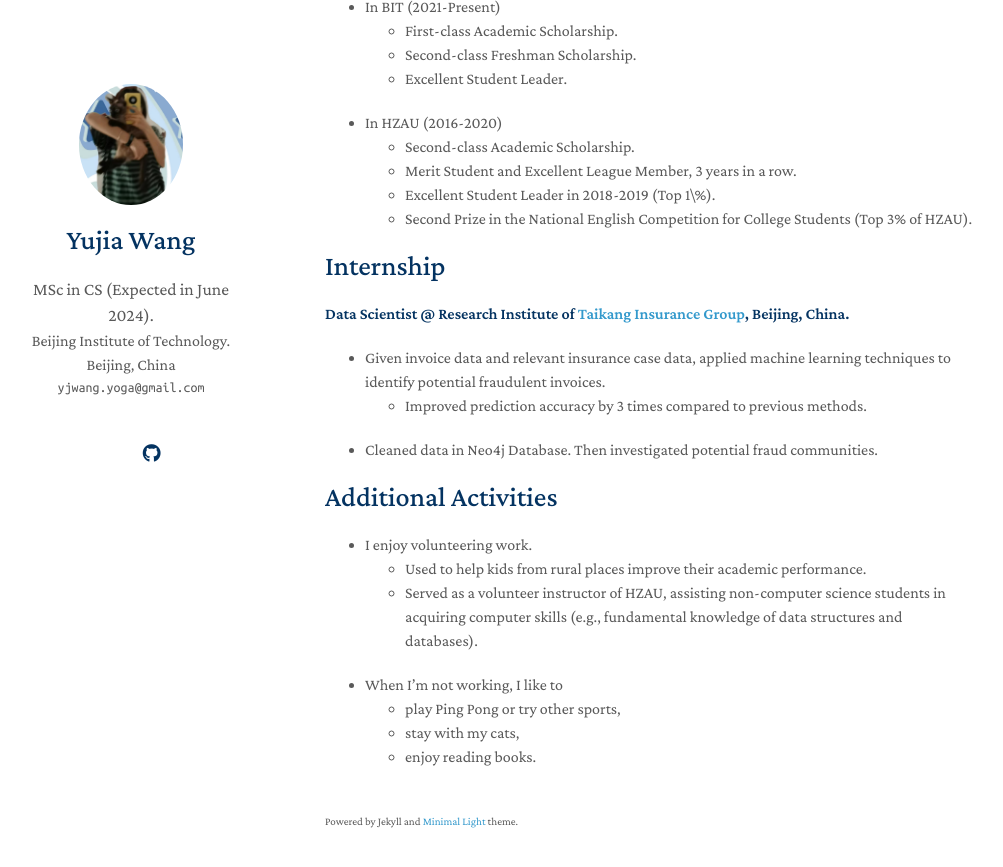
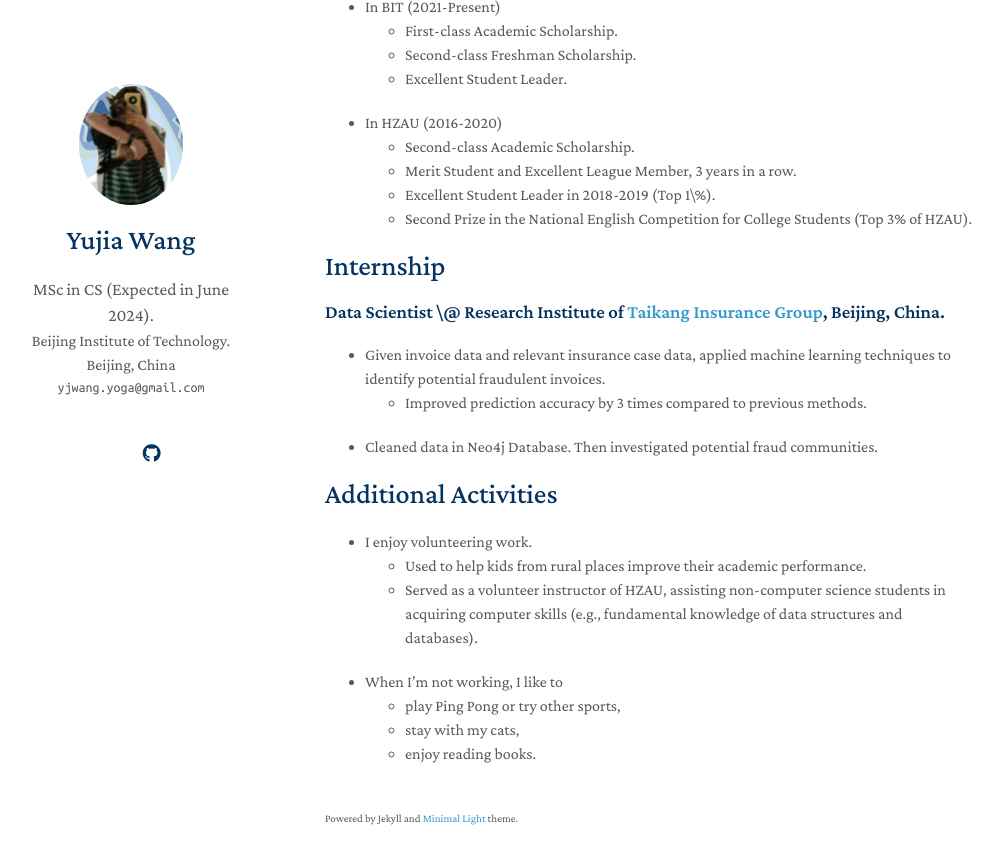
Before and after one commit to YogaWang7/YogaWang7.github.io, a Jekyll site: the page built from index.md, in a window 1280 px wide and 900 px high, scrolled down 2541 px. Shown: the top 867 px of the window, without its empty margins (145-1148 px from the left). Built offline with Jekyll 4.4.1, drawn with Linux system fonts in a browser that asks for light colours; nearby versions of some CDN libraries; comment, search, counter and statistics services are not loaded; a style sheet for code colours, icons or effects is not loaded; our own code applies the rules of GitHub Pages for plain Markdown files.

```diff
--- a/index.md
+++ b/index.md
@@ -18,6 +18,7 @@ Hello! My name is Yujia Wang (CHN: 王宇佳). Now I am in my third year of grad
 - I have completed **(cum laude)** a BSc in Computer Science at the Huazhong Agricultural University ([HZAU](http://www.hzau.edu.cn/en/HOME.htm)) in 2020, supervised by [Jianxiao Liu](https://dblp.org/pid/60/8456.html).
 
 {% include_relative _includes/publications.md %}
+
 {% include_relative _includes/publications.md %}
 
 # Awards and Scholarships
@@ -32,7 +33,7 @@ Hello! My name is Yujia Wang (CHN: 王宇佳). Now I am in my third year of grad
   - Second Prize in the National English Competition for College Students (Top 3% of HZAU).
 
 # Internship
-#### Data Scientist @ Research Institute of [Taikang Insurance Group](https://www.taikang.com/about_en.html), Beijing, China.
+### Data Scientist \@ Research Institute of [Taikang Insurance Group](https://www.taikang.com/about_en.html), Beijing, China.
 - Given invoice data and relevant insurance case data, applied machine learning techniques to identify potential fraudulent invoices.
   - Improved prediction accuracy by 3 times compared to previous methods.
 - Cleaned data in Neo4j Database. Then investigated potential fraud communities.
```
